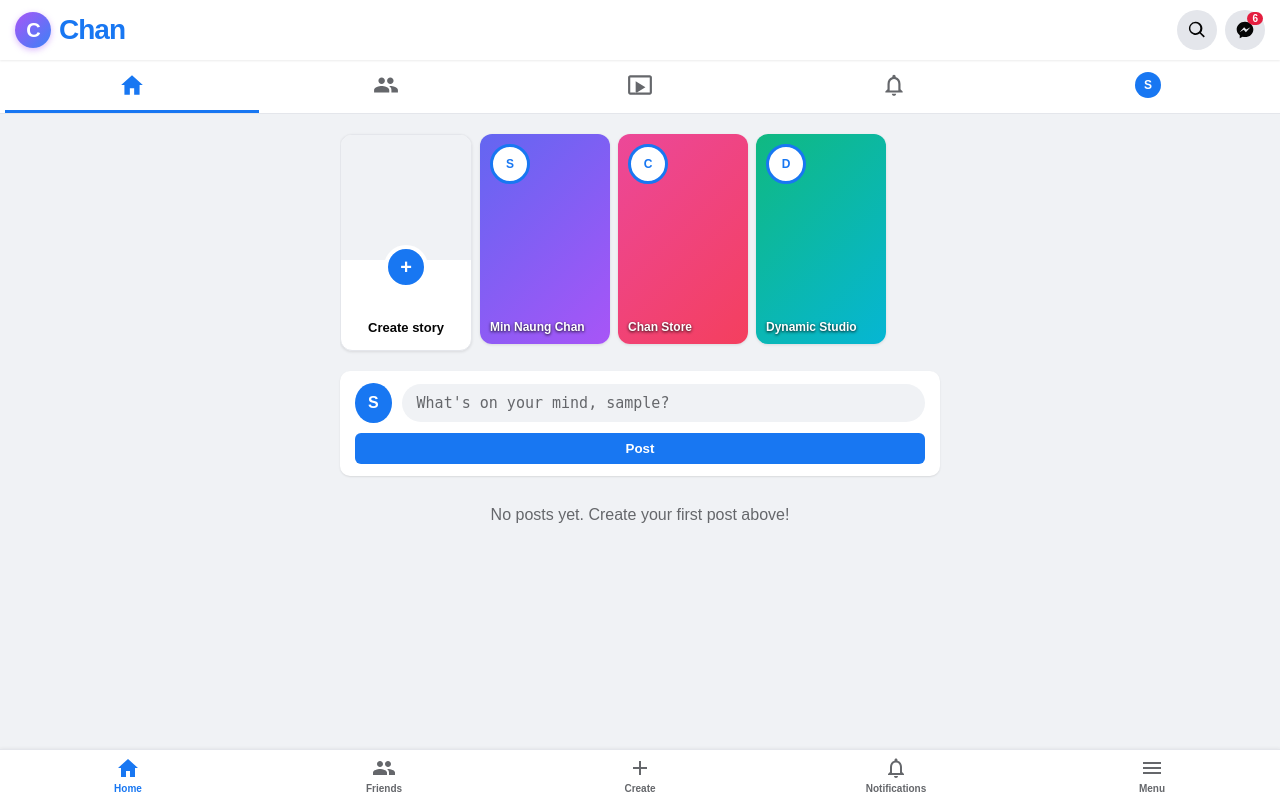
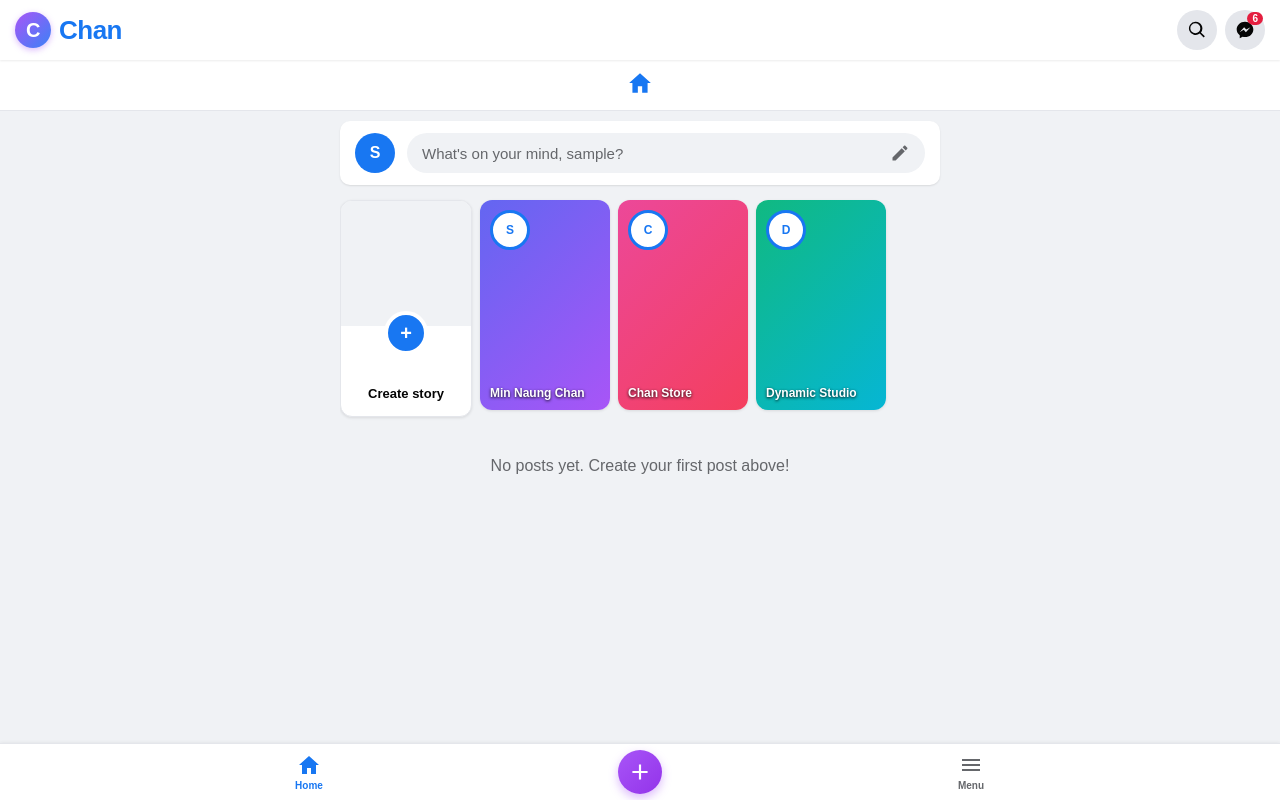
Before and after one commit to glimmgy-sketch/csw-dynamic, a Flask app: page / in a window 1280 px wide. Run offline with Flask 3, Linux system fonts and the light colour scheme; the visitor is signed in with stand-in values (Sample User, id 1); data that the repository does not hold is empty.

Commit message:
Update index.html

```diff
--- a/templates/index.html
+++ b/templates/index.html
@@ -29,12 +29,11 @@
             display: flex;
             align-items: center;
             gap: 8px;
-            font-size: 28px;
+            font-size: 26px;
             font-weight: bold;
             color: #1877f2;
-            letter-spacing: -1px;
+            letter-spacing: -0.5px;
         }
-        /* ညီလေးပြထားတဲ့ ပုံစံအတိုင်း C လိုဂို Gradient အဝိုင်းပုံစံ */
         .chan-custom-logo {
             width: 36px;
             height: 36px;
@@ -83,43 +82,115 @@
             font-weight: bold;
         }
 
-        /* Top Sub-Tab Navigation Bar (ပုံပါအတိုင်း အပြာရောင် Active Bar ပါဝင်သည်) */
-        .chan-sub-nav {
-            display: flex;
-            justify-content: space-around;
-            background: #ffffff;
-            border-bottom: 1px solid #e4e6eb;
-            padding: 0 5px;
-        }
-        .sub-nav-item {
-            flex: 1;
-            text-align: center;
-            padding: 12px 0;
-            color: #65676b;
-            cursor: pointer;
-            border-bottom: 3px solid transparent;
-            text-decoration: none;
-            display: flex;
-            justify-content: center;
-            align-items: center;
-        }
-        .sub-nav-item.active {
-            color: #1877f2;
-            border-bottom: 3px solid #1877f2;
-        }
-        .sub-nav-item svg {
-            width: 26px;
-            height: 26px;
-            fill: currentColor;
-        }
-        .sub-nav-item.active svg {
-            fill: #1877f2;
-        }
-
         .container {
             max-width: 600px;
             margin: 0 auto;
             padding: 10px;
+        }
+
+        /* What's on your mind Box (Placed above stories) */
+        .post-create-box {
+            background: #ffffff;
+            padding: 12px 15px;
+            border-radius: 10px;
+            margin-bottom: 10px;
+            box-shadow: 0 1px 2px rgba(0,0,0,0.1);
+            display: flex;
+            align-items: center;
+            gap: 12px;
+            cursor: pointer;
+        }
+        .user-avatar-sm {
+            width: 40px;
+            height: 40px;
+            background: #1877f2;
+            border-radius: 50%;
+            display: flex;
+            align-items: center;
+            justify-content: center;
+            font-weight: bold;
+            font-size: 16px;
+            color: white;
+            flex-shrink: 0;
+        }
+        .fake-input {
+            flex: 1;
+            padding: 10px 15px;
+            background: #f0f2f5;
+            color: #65676b;
+            border-radius: 20px;
+            font-size: 15px;
+            display: flex;
+            justify-content: space-between;
+            align-items: center;
+        }
+
+        /* Modal Popup for Post Creation */
+        .modal-overlay {
+            display: none;
+            position: fixed;
+            top: 0;
+            left: 0;
+            width: 100%;
+            height: 100%;
+            background: rgba(0,0,0,0.6);
+            z-index: 2000;
+            justify-content: center;
+            align-items: center;
+        }
+        .modal-content {
+            background: #ffffff;
+            width: 90%;
+            max-width: 500px;
+            border-radius: 12px;
+            padding: 20px;
+            box-shadow: 0 4px 20px rgba(0,0,0,0.3);
+            position: relative;
+        }
+        .modal-header {
+            display: flex;
+            justify-content: space-between;
+            align-items: center;
+            border-bottom: 1px solid #e4e6eb;
+            padding-bottom: 10px;
+            font-weight: bold;
+            font-size: 18px;
+        }
+        .close-modal {
+            background: #e4e6eb;
+            border: none;
+            width: 30px;
+            height: 30px;
+            border-radius: 50%;
+            cursor: pointer;
+            font-size: 16px;
+            font-weight: bold;
+        }
+        .modal-content textarea {
+            width: 100%;
+            padding: 12px;
+            background: #f0f2f5;
+            color: #050505;
+            border: none;
+            border-radius: 8px;
+            resize: vertical;
+            box-sizing: border-box;
+            margin-top: 15px;
+            font-size: 15px;
+            outline: none;
+            min-height: 100px;
+        }
+        .modal-submit-btn {
+            background: #1877f2;
+            color: white;
+            border: none;
+            padding: 10px;
+            width: 100%;
+            border-radius: 8px;
+            cursor: pointer;
+            font-weight: bold;
+            margin-top: 15px;
+            font-size: 16px;
         }
 
         /* Stories Row */
@@ -127,7 +198,7 @@
             display: flex;
             gap: 8px;
             overflow-x: auto;
-            padding: 10px 0;
+            padding: 5px 0 10px 0;
             scrollbar-width: none;
         }
         .stories-container::-webkit-scrollbar { display: none; }
@@ -209,56 +280,6 @@
             z-index: 2;
             text-shadow: 0 1px 3px rgba(0,0,0,0.9);
             position: relative;
-        }
-
-        /* Post Creation Box */
-        .post-create-box {
-            background: #ffffff;
-            padding: 12px 15px;
-            border-radius: 10px;
-            margin-top: 10px;
-            box-shadow: 0 1px 2px rgba(0,0,0,0.1);
-        }
-        .post-create-input {
-            display: flex;
-            align-items: center;
-            gap: 10px;
-            margin-bottom: 10px;
-        }
-        .user-avatar-sm {
-            width: 40px;
-            height: 40px;
-            background: #1877f2;
-            border-radius: 50%;
-            display: flex;
-            align-items: center;
-            justify-content: center;
-            font-weight: bold;
-            font-size: 16px;
-            color: white;
-        }
-        textarea {
-            width: 100%;
-            padding: 10px 15px;
-            background: #f0f2f5;
-            color: #050505;
-            border: none;
-            border-radius: 20px;
-            resize: none;
-            box-sizing: border-box;
-            outline: none;
-            font-size: 15px;
-        }
-        textarea::placeholder { color: #65676b; }
-        .post-submit-btn {
-            background: #1877f2;
-            color: white;
-            border: none;
-            padding: 8px;
-            width: 100%;
-            border-radius: 6px;
-            cursor: pointer;
-            font-weight: bold;
         }
 
         /* Post Card Styling */
@@ -387,7 +408,7 @@
             overflow-y: auto;
         }
 
-        /* Bottom Fixed Navigation Bar */
+        /* Bottom Fixed Navigation Bar (Purple Create Circle) */
         .chan-bottom-nav {
             position: fixed;
             bottom: 0;
@@ -396,6 +417,7 @@
             background: #ffffff;
             display: flex;
             justify-content: space-around;
+            align-items: center;
             border-top: 1px solid #e4e6eb;
             padding: 6px 0;
             z-index: 1000;
@@ -422,13 +444,26 @@
             margin-top: 3px;
             font-weight: bold;
         }
+        /* Custom Purple Round Create Button */
+        .create-circle-btn {
+            width: 44px;
+            height: 44px;
+            background: linear-gradient(135deg, #a855f7, #9333ea);
+            border-radius: 50%;
+            display: flex;
+            align-items: center;
+            justify-content: center;
+            color: white;
+            box-shadow: 0 4px 10px rgba(168, 85, 247, 0.4);
+            cursor: pointer;
+        }
 
         a { color: #1877f2; text-decoration: none; }
         a:hover { text-decoration: underline; }
     </style>
 </head>
 <body>
-    <!-- Top Header Bar (Chan Logo Added) -->
+    <!-- Top Header Bar -->
     <div class="chan-header">
         <div class="chan-logo-area">
             <div class="chan-custom-logo">C</div> Chan
@@ -444,26 +479,38 @@
         </div>
     </div>
 
-    <!-- Top Sub-Tab Navigation Bar -->
-    <div class="chan-sub-nav">
-        <a href="{{ url_for('index') }}" class="sub-nav-item active">
-            <svg viewBox="0 0 24 24"><path d="M12 3l-10 9h3v9h5v-6h4v6h5v-9h3z"/></svg>
-        </a>
-        <a href="#" class="sub-nav-item" onclick="alert('Friends tab coming soon!')">
-            <svg viewBox="0 0 24 24"><path d="M16 11c1.66 0 2.99-1.34 2.99-3S17.66 5 16 5c-1.66 0-3 1.34-3 3s1.34 3 3 3zm-8 0c1.66 0 2.99-1.34 2.99-3S9.66 5 8 5C6.34 5 5 6.34 5 8s1.34 3 3 3zm0 2c-2.33 0-7 1.17-7 3.5V19h14v-2.5c0-2.33-4.67-3.5-7-3.5zm8 0c-.29 0-.62.02-.97.05 1.16.84 1.97 1.97 1.97 3.45V19h6v-2.5c0-2.33-4.67-3.5-7-3.5z"/></svg>
-        </a>
-        <a href="#" class="sub-nav-item" onclick="alert('Watch tab coming soon!')">
-            <svg viewBox="0 0 24 24"><path d="M21 3H3c-1.1 0-2 .9-2 2v14c0 1.1.9 2 2 2h18c1.1 0 2-.9 2-2V5c0-1.1-.9-2-2-2zm0 16H3V5h18v14zM8 8.5l9 5.5-9 5.5z"/></svg>
-        </a>
-        <a href="#" class="sub-nav-item" onclick="alert('Notifications coming soon!')">
-            <svg viewBox="0 0 24 24"><path d="M12 22c1.1 0 2-.9 2-2h-4c0 1.1.9 2 2 2zm6-6v-5c0-3.07-1.64-5.64-4.5-6.32V4c0-.83-.67-1.5-1.5-1.5s-1.5.67-1.5 1.5v.68C7.64 5.36 6 7.92 6 11v5l-2 2v1h16v-1l-2-2zm-2 1H8v-6c0-2.48 1.51-4.5 4-4.5s4 2.02 4 4.5v6z"/></svg>
-        </a>
-        <a href="{{ url_for('profile', username=current_user.username) }}" class="sub-nav-item">
-            <div style="width:26px;height:26px;background:#1877f2;border-radius:50%;color:white;display:flex;align-items:center;justify-content:center;font-size:12px;font-weight:bold;">{{ current_user.username[0] | upper }}</div>
+    <!-- Top Sub-Tab Navigation Bar (Clean Home tab only) -->
+    <div style="background: #ffffff; border-bottom: 1px solid #e4e6eb; padding: 10px; text-align: center;">
+        <a href="{{ url_for('index') }}" style="color: #1877f2; display: inline-block;">
+            <svg viewBox="0 0 24 24" style="width: 26px; height: 26px; fill: currentColor;"><path d="M12 3l-10 9h3v9h5v-6h4v6h5v-9h3z"/></svg>
         </a>
     </div>
 
     <div class="container">
+        <!-- What's on your mind Box (Above stories, with pencil icon) -->
+        <div class="post-create-box" onclick="openPostModal()">
+            <div class="user-avatar-sm">{{ current_user.username[0] | upper }}</div>
+            <div class="fake-input">
+                <span>What's on your mind, {{ current_user.username }}?</span>
+                <!-- Pencil SVG Icon -->
+                <svg viewBox="0 0 24 24" style="width: 20px; height: 20px; fill: #65676b;"><path d="M3 17.25V21h3.75L17.81 9.94l-3.75-3.75L3 17.25zM20.71 7.04c.39-.39.39-1.02 0-1.41l-2.34-2.34c-.39-.39-1.02-.39-1.41 0l-1.83 1.83 3.75 3.75 1.83-1.83z"/></svg>
+            </div>
+        </div>
+
+        <!-- Post Creation Modal Popup -->
+        <div class="modal-overlay" id="postModal">
+            <div class="modal-content">
+                <div class="modal-header">
+                    <span>Create Post</span>
+                    <button class="close-modal" onclick="closePostModal()">✕</button>
+                </div>
+                <form action="{{ url_for('add_post') }}" method="POST">
+                    <textarea name="content" placeholder="What's on your mind, {{ current_user.username }}?" required></textarea>
+                    <button type="submit" class="modal-submit-btn">Post</button>
+                </form>
+            </div>
+        </div>
+
         <!-- Stories Row -->
         <div class="stories-container">
             <div class="story-card create-story" onclick="alert('Create story feature coming soon!')">
@@ -483,17 +530,6 @@
                 <div class="story-mini-avatar">D</div>
                 <div class="story-name">Dynamic Studio</div>
             </div>
-        </div>
-
-        <!-- Post Creation Box -->
-        <div class="post-create-box">
-            <form action="{{ url_for('add_post') }}" method="POST">
-                <div class="post-create-input">
-                    <div class="user-avatar-sm">{{ current_user.username[0] | upper }}</div>
-                    <textarea name="content" rows="1" placeholder="What's on your mind, {{ current_user.username }}?" required></textarea>
-                </div>
-                <button type="submit" class="post-submit-btn">Post</button>
-            </form>
         </div>
 
         <!-- Feeds Section -->
@@ -561,24 +597,15 @@
         {% endif %}
     </div>
 
-    <!-- Bottom Fixed Navigation Bar -->
+    <!-- Bottom Fixed Navigation Bar (Purple Create Circle) -->
     <div class="chan-bottom-nav">
         <a href="{{ url_for('index') }}" class="bottom-nav-item active">
             <svg viewBox="0 0 24 24"><path d="M12 3l-10 9h3v9h5v-6h4v6h5v-9h3z"/></svg>
             <span>Home</span>
         </a>
-        <a href="#" class="bottom-nav-item" onclick="alert('Friends tab coming soon!')">
-            <svg viewBox="0 0 24 24"><path d="M16 11c1.66 0 2.99-1.34 2.99-3S17.66 5 16 5c-1.66 0-3 1.34-3 3s1.34 3 3 3zm-8 0c1.66 0 2.99-1.34 2.99-3S9.66 5 8 5C6.34 5 5 6.34 5 8s1.34 3 3 3zm0 2c-2.33 0-7 1.17-7 3.5V19h14v-2.5c0-2.33-4.67-3.5-7-3.5zm8 0c-.29 0-.62.02-.97.05 1.16.84 1.97 1.97 1.97 3.45V19h6v-2.5c0-2.33-4.67-3.5-7-3.5z"/></svg>
-            <span>Friends</span>
-        </a>
-        <a href="#" class="bottom-nav-item" onclick="alert('Create tab coming soon!')">
-            <svg viewBox="0 0 24 24"><path d="M19 13h-6v6h-2v-6H5v-2h6V5h2v6h6v2z"/></svg>
-            <span>Create</span>
-        </a>
-        <a href="#" class="bottom-nav-item" onclick="alert('Notifications coming soon!')">
-            <svg viewBox="0 0 24 24"><path d="M12 22c1.1 0 2-.9 2-2h-4c0 1.1.9 2 2 2zm6-6v-5c0-3.07-1.64-5.64-4.5-6.32V4c0-.83-.67-1.5-1.5-1.5s-1.5.67-1.5 1.5v.68C7.64 5.36 6 7.92 6 11v5l-2 2v1h16v-1l-2-2zm-2 1H8v-6c0-2.48 1.51-4.5 4-4.5s4 2.02 4 4.5v6z"/></svg>
-            <span>Notifications</span>
-        </a>
+        <div class="create-circle-btn" onclick="openPostModal()">
+            <svg viewBox="0 0 24 24" style="width: 26px; height: 26px; fill: currentColor;"><path d="M19 13h-6v6h-2v-6H5v-2h6V5h2v6h6v2z"/></svg>
+        </div>
         <a href="{{ url_for('profile', username=current_user.username) }}" class="bottom-nav-item">
             <svg viewBox="0 0 24 24"><path d="M3 18h18v-2H3v2zm0-5h18v-2H3v2zm0-7v2h18V6H3z"/></svg>
             <span>Menu</span>
@@ -586,6 +613,14 @@
     </div>
 
     <script>
+        // Modal Open/Close Functions
+        function openPostModal() {
+            document.getElementById('postModal').style.display = 'flex';
+        }
+        function closePostModal() {
+            document.getElementById('postModal').style.display = 'none';
+        }
+
         let pressTimer;
         let isLongPressActive = false;
         let counts = {};
```
